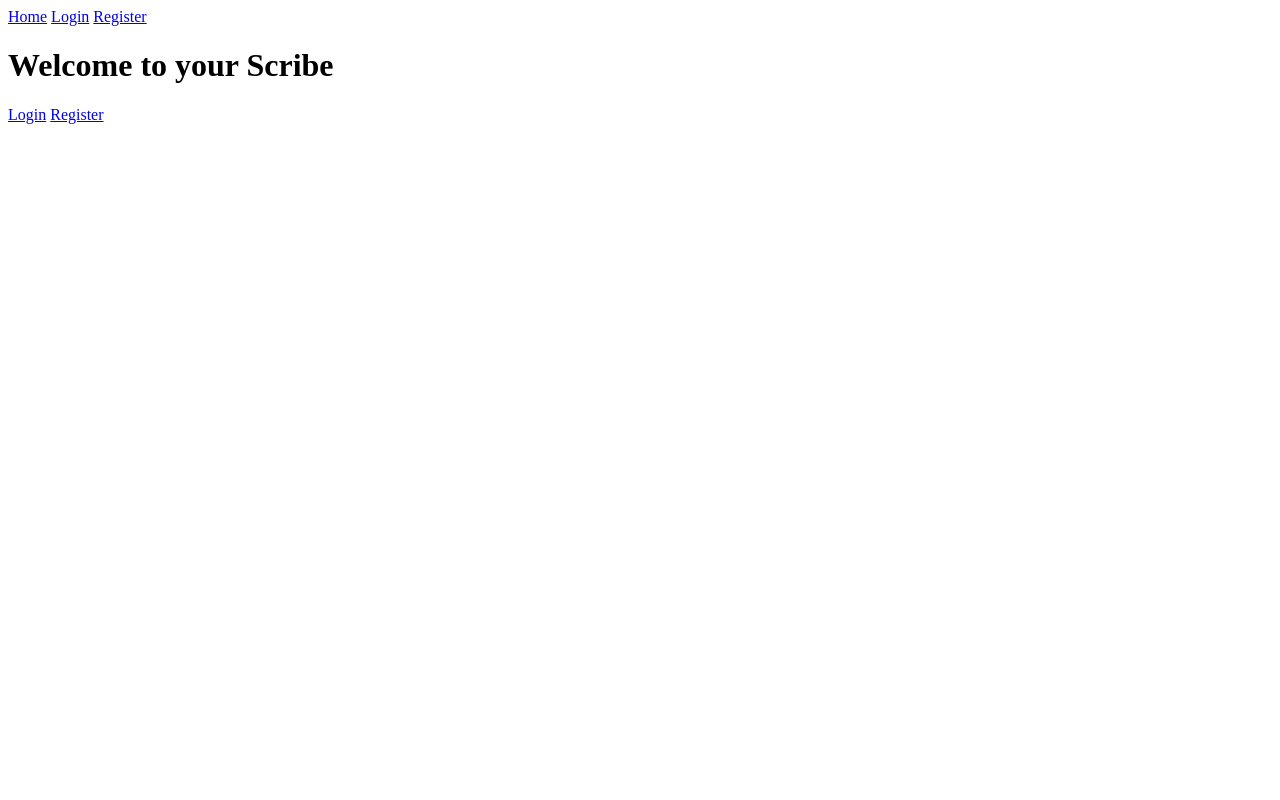
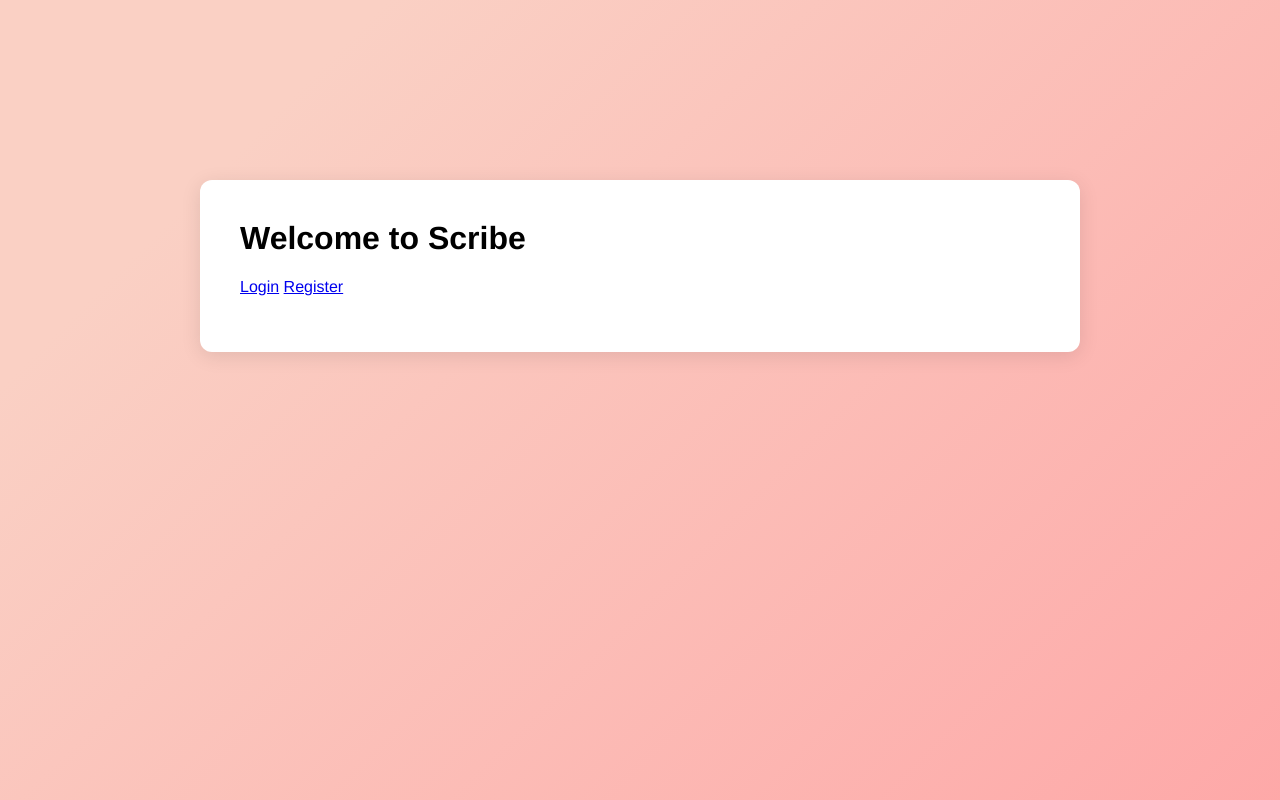
Before and after one commit to DominikKoller/scribe-frontend, a SvelteKit app: page / in a window 1280 px wide. Built offline with nearby package versions, Linux system fonts and the light colour scheme.

Commit message:
editor basic layout style function working

```diff
--- /dev/null
+++ b/src/global.css
@@ -0,0 +1,130 @@
+/* src/global.css */
+
+/* Funky, iridescent, shimmering, starry background */
+body {
+  margin: 0;
+  padding: 0;
+  font-family: 'Helvetica Neue', sans-serif;
+  background: linear-gradient(-45deg, #ff9a9e, #fad0c4, #fad0c4, #ff9a9e);
+  background-size: 400% 400%;
+  animation: gradientAnimation 15s ease infinite;
+}
+
+@keyframes gradientAnimation {
+  0% {
+    background-position: 0% 50%;
+  }
+
+  50% {
+    background-position: 100% 50%;
+  }
+
+  100% {
+    background-position: 0% 50%;
+  }
+}
+
+/* Container for content with white background and rounded edges */
+.content-container {
+  background-color: #fff;
+  border-radius: 12px;
+  box-shadow: 0 4px 20px rgba(0, 0, 0, 0.1);
+  padding: 40px;
+  margin: 100px auto;
+  max-width: 800px;
+}
+
+/* Header styling */
+header {
+  position: fixed;
+  width: 100%;
+  top: 0;
+  background-color: rgba(255, 255, 255, 0.95);
+  box-shadow: 0 2px 4px rgba(0, 0, 0, 0.1);
+  z-index: 1000;
+}
+
+nav {
+  display: flex;
+  justify-content: flex-end; /* Align items to the right */
+  align-items: center;
+  max-width: 1200px;
+  margin: 0 auto;
+  padding: 10px 20px;
+}
+
+.nav-links {
+  display: flex;
+  align-items: center;
+}
+
+.nav-links a,
+.nav-links button,
+.nav-links .user-info {
+  margin-left: 20px;
+  text-decoration: none;
+  color: #000; /* Changed to black for better visibility */
+  background: none;
+  border: none;
+  font: inherit;
+  cursor: pointer;
+}
+
+.nav-links a:hover,
+.nav-links button:hover {
+  text-decoration: underline;
+}
+
+.nav-links .user-info {
+  font-weight: bold;
+  cursor: default;
+}
+
+main {
+  padding-top: 80px;
+  /* Adjust based on header height */
+}
+
+/* Form styling */
+form {
+  display: flex;
+  flex-direction: column;
+}
+
+form label {
+  margin-bottom: 15px;
+  font-size: 16px;
+  color: #333;
+}
+
+form input {
+  padding: 10px;
+  margin-top: 5px;
+  border-radius: 6px;
+  border: 1px solid #ccc;
+  font-size: 16px;
+  width: 100%;
+}
+
+form button {
+  padding: 10px 20px;
+  border: none;
+  border-radius: 6px;
+  background-color: #23a6d5;
+  color: #fff;
+  font-size: 16px;
+  cursor: pointer;
+  margin-top: 20px;
+}
+
+form button:hover {
+  background-color: #1b7fab;
+}
+
+.error-message {
+  color: red;
+}
+
+h1 {
+  margin-top: 0;
+}
--- a/src/routes/+layout.svelte
+++ b/src/routes/+layout.svelte
@@ -1,22 +1,8 @@
 <!-- src/routes/+layout.svelte -->
 <script lang="ts">
-    import { authToken } from '$lib/stores/auth';
-    import { goto } from '$app/navigation';
+	import '../global.css';
+</script>
 
-    const logout = () => {
-        authToken.set(null);
-        goto('/login');
-    };
-</script>
-<nav>
-    <a href="/">Home</a>
-    {#if $authToken}
-        <a href="/editor">My Documents</a>
-        <button on:click={logout}>Logout</button>
-    {:else}
-        <a href="/login">Login</a>
-        <a href="/register">Register</a>
-    {/if}
-</nav>
-
-<slot />
+<main>
+	<slot />
+</main>
--- a/src/routes/+page.svelte
+++ b/src/routes/+page.svelte
@@ -3,7 +3,8 @@
     import { authToken } from '$lib/stores/auth';
 </script>
 
-<h1>Welcome to your Scribe</h1>
+<div class="content-container">
+    <h1>Welcome to Scribe</h1>
     <p>
         {#if $authToken}
             <a href="/editor">My Documents</a>
@@ -12,3 +13,4 @@
             <a href="/register">Register</a>
         {/if}
     </p>
+</div>
--- a/src/routes/register/+page.svelte
+++ b/src/routes/register/+page.svelte
@@ -19,9 +19,10 @@
     };
 </script>
 
+<div class="content-container">
     <h1>Register</h1>
     {#if errorMessage}
-<p style="color: red;">{errorMessage}</p>
+        <p class="error-message">{errorMessage}</p>
     {/if}
 
     <form on:submit|preventDefault={register}>
@@ -39,3 +40,4 @@
     <p>
         Already have an account? <a href="/login">Login here</a>.
     </p>
+</div>
```
Also changed, not shown: src/lib/Editor.svelte (+37 -35 lines), src/lib/Header.svelte (added, +87 -0 lines), src/routes/editor/+page.svelte (+56 -0 lines), src/routes/editor/[id]/+page.svelte (+84 -7 lines), src/routes/login/+page.svelte (+5 -3 lines). Lines whose indentation alone changed are shown as unchanged.
